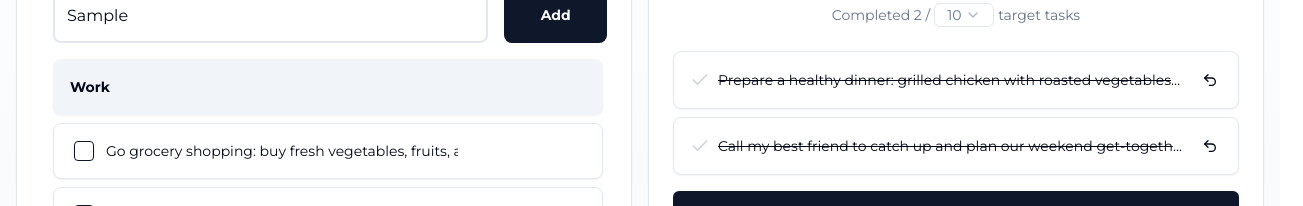
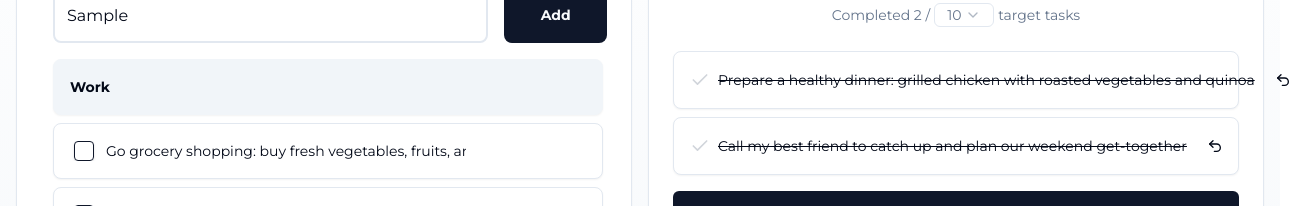
Before and after one commit to Simonlin7972/simple-daily-todo, a React (Vite) app: page / in a window 1280 px wide. Both pictures are taken after typing "Sample" into the empty fields and a click on the button "Add data". Shown: the part 227-433 px from the top of the page, 1303 px wide, since content can reach past the window. Built offline with nearby package versions, Linux system fonts and the light colour scheme; the HTML template or start-up script is replaced by a standard one.

Commit message:
update ui details

```diff
--- a/src/App.css
+++ b/src/App.css
@@ -16,7 +16,7 @@
 }
 
 html {
-  overflow-y: hidden;
+  /* overflow-y: hidden; */
 }
 
 /* 初始隱藏 NavBar */
--- a/src/components/CompletedItem.tsx
+++ b/src/components/CompletedItem.tsx
@@ -27,9 +27,9 @@ export const CompletedItem: React.FC<CompletedItemProps> = ({ todo, index, onRes
           {...provided.dragHandleProps}
           className="flex items-center justify-between p-2 pl-4 rounded-lg border bg-card text-card-foreground shadow-sm hover:border-gray-300 dark:hover:border-gray-600 transition-colors duration-200"
         >
-          <div className="flex items-center flex-grow min-w-0 mr-2">
+          <div className="flex items-center flex-grow mr-2">
             <Check size={20} className="text-gray-300 mr-2 flex-shrink-0" />
-            <span className="text-sm line-through truncate">{todo.text}</span>
+            <span className="text-sm max-w-80 md:max-w-full line-through truncate">{todo.text}</span>
           </div>
           {isMobile ? (
             <Button variant="ghost" size="icon" onClick={() => onRestore(todo.id)} className="flex-shrink-0">
--- a/src/components/TodoItem.tsx
+++ b/src/components/TodoItem.tsx
@@ -187,7 +187,7 @@ export const TodoItem: React.FC<TodoItemProps> = ({
                     <Tooltip>
                       <TooltipTrigger asChild>
                         <span
-                          className={`${todo.completed ? 'line-through text-muted-foreground' : ''} text-sm flex-grow text-left ${todo.type === 'section' ? 'font-bold text-sm pl-2' : ''} cursor-pointer truncate flex items-center`}
+                          className={`${todo.completed ? 'line-through max-w-80 md:max-w-full text-truncate text-muted-foreground' : ''} text-sm flex-grow text-left ${todo.type === 'section' ? 'font-bold text-sm pl-2' : ''} cursor-pointer truncate flex items-center`}
                           onClick={(e) => startEditing(todo.id, todo.text, e)}
                         >
 
@@ -208,7 +208,7 @@ export const TodoItem: React.FC<TodoItemProps> = ({
                     </Tooltip>
                   )}
                 </div>
-                <div className={`flex-shrink-0 w-32 flex justify-end ${editingId === todo.id ? '' : isMobile ? '' : isDragging ? 'invisible' : 'invisible group-hover:visible'} transition-opacity duration-200`}>
+                <div className={`flex-shrink-0 flex justify-end ${editingId === todo.id ? '' : isMobile ? '' : isDragging ? 'invisible' : 'invisible group-hover:visible'} transition-opacity duration-200`}>
                   {isMobile ? (
                     <Sheet open={isSheetOpen} onOpenChange={setIsSheetOpen}>
                       <SheetTrigger asChild>
--- a/src/components/TodoList.tsx
+++ b/src/components/TodoList.tsx
@@ -286,10 +286,10 @@ export function TodoList() {
   return (
     <TooltipProvider>
       <DragDropContext onDragEnd={onDragEnd}>
-        <div className="flex flex-col justify-center h-full py-4 overflow-hidden">
-          <div className={`container mx-auto px-4 flex-grow ${completedTodos.length === 0 ? 'max-w-2xl' : ''}`}>
+        <div className="flex flex-col justify-center h-full py-4">
+          <div className={`w-full px-4 flex-grow ${completedTodos.length === 0 ? 'max-w-2xl mx-auto' : ''}`}>
           <SharedTabs />
-            <div className={`grid ${completedTodos.length > 0 ? 'lg:grid-cols-2' : 'lg:grid-cols-1 lg:place-items-center'} gap-4 mx-auto`}>
+            <div className={`grid ${completedTodos.length > 0 ? 'lg:grid-cols-2' : 'lg:grid-cols-1 lg:place-items-center'} gap-4`}>
               <TodoPanel
                 todos={todos}
                 newTodo={newTodo}
--- a/src/components/TodoPanel.tsx
+++ b/src/components/TodoPanel.tsx
@@ -70,7 +70,7 @@ export const TodoPanel: React.FC<TodoPanelProps> = ({
   };
 
   return (
-    <Card className="w-full h-full min-w-full lg:max-w-2xl shadow-sm rounded-xl">
+    <Card className="h-full min-w-full lg:max-w-2xl shadow-sm rounded-xl">
       <CardHeader>
         {/* 顯示標題文字 */}
         <CardTitle className="typewriter-title">
```
